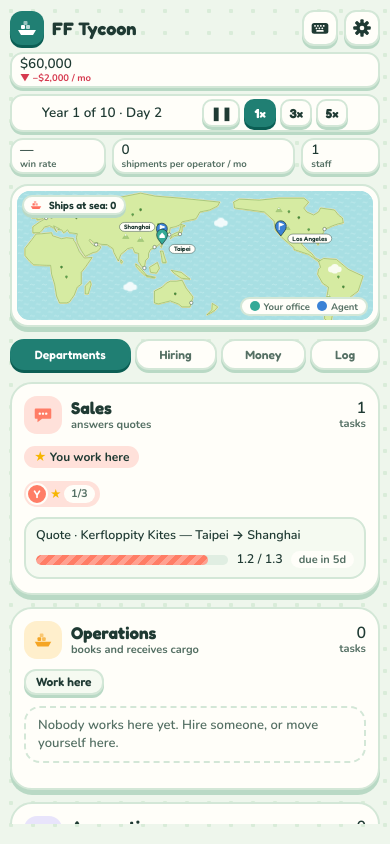
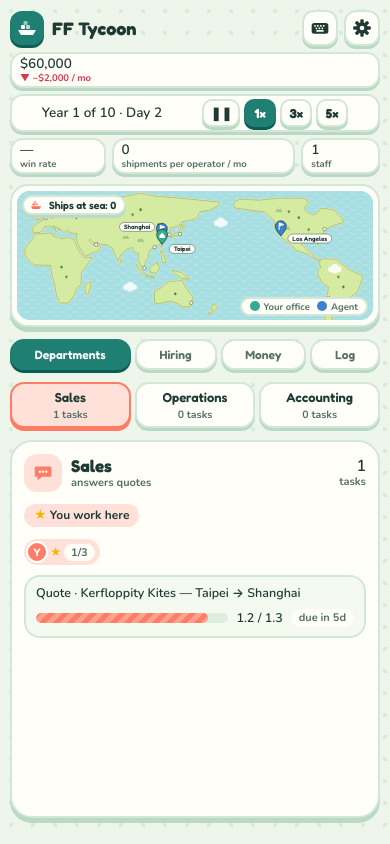
Before and after one commit to carpusherw/ff-tycoon, a React (Vite) app: page / in a window 390 px wide. Both pictures are taken after a click on the button "Taipei". Built offline with nearby package versions, Linux system fonts and the light colour scheme.

Commit message:
feat(ui): department tabs on phone
Refs #3

Co-Authored-By: Claude Opus 5.5 <noreply@anthropic.com>
Claude-Session: https://claude.ai/code/session_01Ac1xqpB8x1scYomgK6cN76

```diff
--- a/src/i18n/en.ts
+++ b/src/i18n/en.ts
@@ -46,6 +46,7 @@ export const en = {
   'dept.workHereHint': 'Only you can switch departments. Your open tasks go back to the queue.',
   'dept.youWorkHere': 'You work here',
   'dept.late': '{n} late',
+  'dept.tabTasks': '{n} tasks',
   'dept.tasks': '{dept} tasks',
   'dept.empty': 'Nobody works here yet. Hire someone, or move yourself here.',
 
@@ -57,6 +58,7 @@ export const en = {
   'task.dueSoon': 'due soon',
   'task.overdue': 'overdue',
 
+  'tab.label': 'Sections',
   'tab.departments': 'Departments',
   'tab.hiring': 'Hiring',
   'tab.money': 'Money',
--- a/src/i18n/zhHans.ts
+++ b/src/i18n/zhHans.ts
@@ -48,6 +48,7 @@ export const zhHans: Record<MsgKey, string> = {
   'dept.workHereHint': '只有你能换部门。你手上的任务会回到队列。',
   'dept.youWorkHere': '你在这里',
   'dept.late': '{n} 项逾期',
+  'dept.tabTasks': '{n} 项任务',
   'dept.tasks': '{dept}的任务',
   'dept.empty': '这里还没有人。招聘新人，或把自己调过来。',
 
@@ -59,6 +60,7 @@ export const zhHans: Record<MsgKey, string> = {
   'task.dueSoon': '快到期',
   'task.overdue': '已逾期',
 
+  'tab.label': '分页',
   'tab.departments': '部门',
   'tab.hiring': '招聘',
   'tab.money': '财务',
--- a/src/i18n/zhHant.ts
+++ b/src/i18n/zhHant.ts
@@ -48,6 +48,7 @@ export const zhHant: Record<MsgKey, string> = {
   'dept.workHereHint': '只有你能換部門。你手上的任務會回到佇列。',
   'dept.youWorkHere': '你在這裡',
   'dept.late': '{n} 項逾期',
+  'dept.tabTasks': '{n} 項任務',
   'dept.tasks': '{dept}的任務',
   'dept.empty': '這裡還沒有人。招募新人，或把自己調過來。',
 
@@ -59,6 +60,7 @@ export const zhHant: Record<MsgKey, string> = {
   'task.dueSoon': '快到期',
   'task.overdue': '已逾期',
 
+  'tab.label': '分頁',
   'tab.departments': '部門',
   'tab.hiring': '招募',
   'tab.money': '財務',
--- a/src/ui/DepartmentBoard.tsx
+++ b/src/ui/DepartmentBoard.tsx
@@ -1,4 +1,4 @@
-import { memo, useEffect, useMemo, useRef, type CSSProperties } from 'react';
+import { memo, useEffect, useId, useMemo, useRef, useState, type CSSProperties, type KeyboardEvent } from 'react';
 import { useT } from '../i18n/I18nProvider';
 import type { MsgKey } from '../i18n';
 import { byUrgency } from '../rules/work';
@@ -26,14 +26,16 @@ export interface DepartmentBoardProps {
   state: GameState;
   /** Moves the owner to that department. */
   onWorkHere: (dept: DeptKey) => void;
-  /** Each task list scrolls inside its column (the laptop layout); otherwise the page around it scrolls. */
+  /** Each task list scrolls inside its column; otherwise the page around it scrolls. Tabs always scroll. */
   scrollTasks?: boolean;
+  /** Three columns side by side (the laptop), or one department at a time behind tabs (the phone). */
+  layout?: 'columns' | 'tabs';
 }
 
 /** Each task's card title, worked out once per render with lookup maps, so hundreds of tasks stay cheap. */
 type TaskLabel = (task: Task) => string;
 
-export function DepartmentBoard({ state, onWorkHere, scrollTasks = false }: DepartmentBoardProps) {
+export function DepartmentBoard({ state, onWorkHere, scrollTasks = false, layout = 'columns' }: DepartmentBoardProps) {
   const { t } = useT();
   const { shipments, customers } = state;
   const labelOf = useMemo<TaskLabel>(() => {
@@ -46,6 +48,7 @@ export function DepartmentBoard({ state, onWorkHere, scrollTasks = false }: Depa
       return t(`task.${task.kind}`, { customer, from: city(sh?.fromPortId), to: city(sh?.toPortId) });
     };
   }, [shipments, customers, t]);
+  if (layout === 'tabs') return <DeptTabs state={state} onWorkHere={onWorkHere} labelOf={labelOf} />;
   return (
     <div className="depts">
       {DEPTS.map((dept) => (
@@ -59,6 +62,70 @@ export function DepartmentBoard({ state, onWorkHere, scrollTasks = false }: Depa
         />
       ))}
     </div>
+  );
+}
+
+/**
+ * The phone board: a tab per department (name, task count, late count when there are late tasks) and
+ * the chosen department's column below. It opens on the owner's department and then stays where the
+ * player put it, even when the owner moves.
+ */
+function DeptTabs({ state, onWorkHere, labelOf }: { labelOf: TaskLabel } & DepartmentBoardProps) {
+  const { t } = useT();
+  const [selected, setSelected] = useState<DeptKey>(
+    () => state.employees.find((e) => e.isOwner)?.dept ?? DEPTS[0],
+  );
+  const base = useId();
+  const tabId = (dept: DeptKey) => `${base}-tab-${dept}`;
+  const panelId = `${base}-panel`;
+
+  const onKeyDown = (e: KeyboardEvent) => {
+    const i = DEPTS.indexOf(selected);
+    const next =
+      e.key === 'ArrowRight' ? DEPTS[(i + 1) % DEPTS.length]
+      : e.key === 'ArrowLeft' ? DEPTS[(i - 1 + DEPTS.length) % DEPTS.length]
+      : e.key === 'Home' ? DEPTS[0]
+      : e.key === 'End' ? DEPTS[DEPTS.length - 1]
+      : null;
+    if (!next) return;
+    e.preventDefault();
+    setSelected(next);
+    document.getElementById(tabId(next))?.focus();
+  };
+
+  return (
+    <>
+      <div className="dept-tabs" role="tablist" aria-label={t('tab.departments')} onKeyDown={onKeyDown}>
+        {DEPTS.map((dept) => {
+          const tasks = state.tasks.filter((task) => task.dept === dept);
+          const late = tasks.filter((task) => task.deadline < state.day).length;
+          const isOn = dept === selected;
+          return (
+            <button
+              key={dept}
+              id={tabId(dept)}
+              type="button"
+              role="tab"
+              className="dept-tab"
+              style={deptVars(dept)}
+              aria-selected={isOn}
+              aria-controls={isOn ? panelId : undefined}
+              tabIndex={isOn ? 0 : -1}
+              onClick={() => setSelected(dept)}
+            >
+              <span className="dept-tab-name">{t(DEPT_KEYS[dept])}</span>
+              <span className="dept-tab-counts">
+                <span className="num">{t('dept.tabTasks', { n: tasks.length })}</span>
+                {late > 0 && <span className="dept-tab-late num">{t('dept.late', { n: late })}</span>}
+              </span>
+            </button>
+          );
+        })}
+      </div>
+      <div className="depts dept-tab-panel" role="tabpanel" id={panelId} aria-labelledby={tabId(selected)}>
+        <DeptColumn dept={selected} state={state} onWorkHere={onWorkHere} scrollTasks labelOf={labelOf} />
+      </div>
+    </>
   );
 }
 
--- a/src/ui/GameScreen.tsx
+++ b/src/ui/GameScreen.tsx
@@ -114,7 +114,9 @@ export function GameScreen({ store, settings, onSettingsChange, onNewGame }: Gam
   });
 
   const sections: Record<Tab, ReactNode> = {
-    departments: <DepartmentBoard state={state} onWorkHere={workHere} scrollTasks={!narrow} />,
+    departments: (
+      <DepartmentBoard state={state} onWorkHere={workHere} scrollTasks={!narrow} layout={narrow ? 'tabs' : 'columns'} />
+    ),
     hiring: <HireSection state={state} onPost={postJobAd} error={hireError} />,
     money: <MoneySection state={state} />,
     log: <LogSection state={state} />,
@@ -168,6 +170,7 @@ export function GameScreen({ store, settings, onSettingsChange, onNewGame }: Gam
 function PhoneTabs({ sections }: { sections: Record<Tab, ReactNode> }) {
   const { t } = useT();
   const [tab, setTab] = useState<Tab>('departments');
+  const board = tab === 'departments';
   const base = useId();
   const tabId = (id: Tab) => `${base}-tab-${id}`;
   const panelId = (id: Tab) => `${base}-panel-${id}`;
@@ -182,7 +185,7 @@ function PhoneTabs({ sections }: { sections: Record<Tab, ReactNode> }) {
 
   return (
     <>
-      <div className="tabs" role="tablist" onKeyDown={onKeyDown}>
+      <div className="tabs" role="tablist" aria-label={t('tab.label')} onKeyDown={onKeyDown}>
         {TABS.map(({ id, key }) => (
           <button
             key={id}
@@ -200,8 +203,15 @@ function PhoneTabs({ sections }: { sections: Record<Tab, ReactNode> }) {
           </button>
         ))}
       </div>
-      {/* The panel is the phone's one scroll area, under the fixed top bar, map and tabs. */}
-      <div className="tab-panel scroll" role="tabpanel" id={panelId(tab)} aria-labelledby={tabId(tab)} tabIndex={0}>
+      {/* Under the fixed top bar, map and tabs, the panel is the scroll area, except on the board,
+          where the department tabs and column header stay put and the task list scrolls. */}
+      <div
+        className={board ? 'tab-panel is-board' : 'tab-panel scroll'}
+        role="tabpanel"
+        id={panelId(tab)}
+        aria-labelledby={tabId(tab)}
+        tabIndex={board ? undefined : 0}
+      >
         {sections[tab]}
       </div>
     </>
--- a/src/ui/styles.css
+++ b/src/ui/styles.css
@@ -419,6 +419,64 @@ body {
 .game.is-fixed-height.is-narrow .log-lines {
   max-height: none;
 }
+/* Phone board: the department tabs and the column header stay put; the task list scrolls. */
+.game.is-fixed-height.is-narrow .tab-panel.is-board {
+  overflow: hidden;
+}
+.game.is-fixed-height .dept-tab-panel {
+  flex: 1;
+  min-height: 0;
+  grid-template-rows: auto auto minmax(0, 1fr);
+}
+
+/* Department tabs (phone): name on top, task count and late count under it. */
+.dept-tabs {
+  flex: none;
+  display: flex;
+  gap: var(--space-1);
+}
+.dept-tab {
+  flex: 1 1 0;
+  min-width: 0;
+  display: flex;
+  flex-direction: column;
+  align-items: center;
+  gap: 2px;
+  padding: 6px 4px 5px;
+  border: var(--border) solid var(--line);
+  border-radius: 14px;
+  background: var(--panel);
+  color: var(--text);
+  box-shadow: var(--lift-sm);
+  cursor: pointer;
+}
+.dept-tab[aria-selected='true'] {
+  background: var(--dept-soft);
+  border-color: var(--dept);
+  box-shadow: 0 3px 0 var(--dept);
+}
+.dept-tab:focus-visible {
+  outline: 3px solid var(--brand);
+  outline-offset: 2px;
+}
+.dept-tab-name {
+  max-width: 100%;
+  overflow: hidden;
+  text-overflow: ellipsis;
+  white-space: nowrap;
+  font: 600 13px/1.2 var(--font-round);
+}
+.dept-tab-counts {
+  display: flex;
+  flex-wrap: wrap;
+  justify-content: center;
+  gap: 0 6px;
+  color: var(--muted);
+  font: 700 10.5px/1.3 var(--font-body);
+}
+.dept-tab-late {
+  color: var(--bad);
+}
 /* On a very short window the board would have no room left, so the page scrolls as before. */
 @media (max-height: 520px) {
   .game.is-fixed-height {
```
Also changed, not shown: 2 other files (tests, documents, lock files or other folders).
